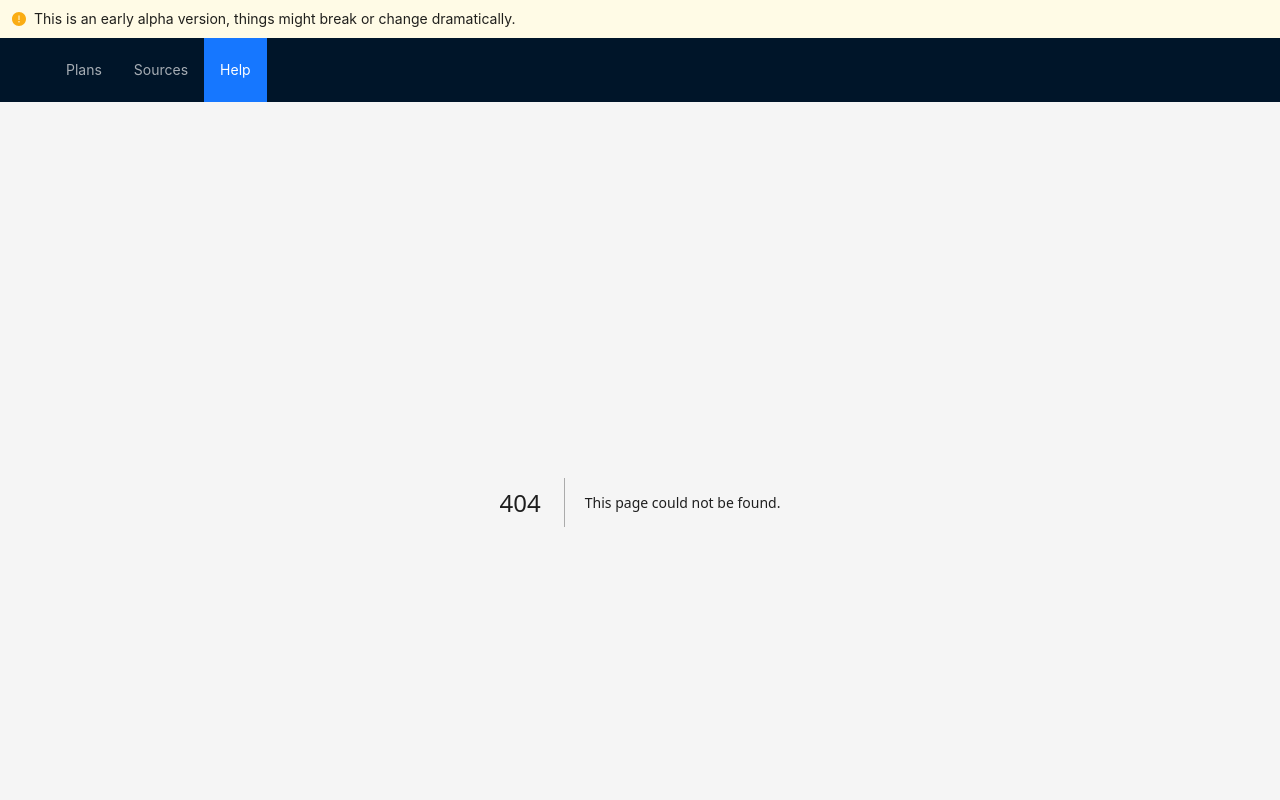
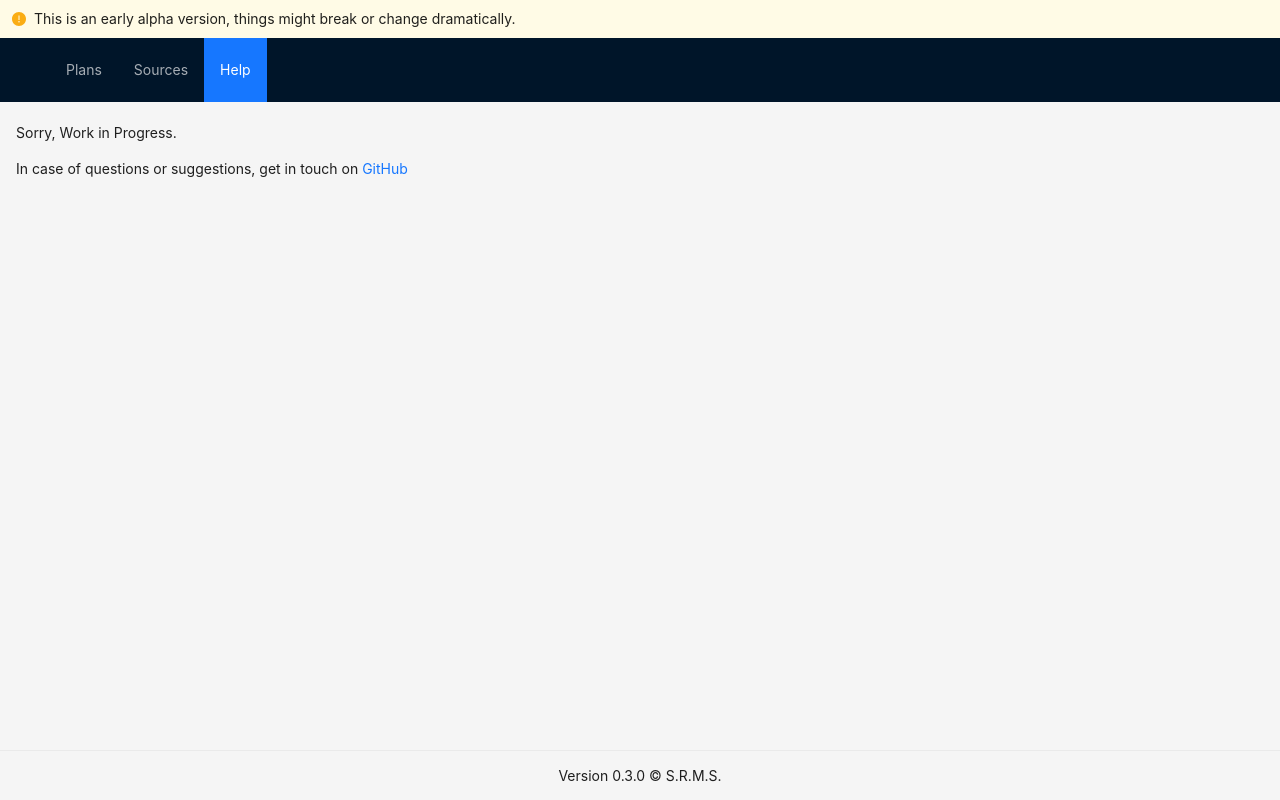
Before and after one commit to treble-snake/workout-plan-analyzer, a Next.js app: page /help in a window 1280 px wide. Before the commit this address had no page. Shown: the top 800 px of the page. Built offline with nearby package versions, Linux system fonts and the light colour scheme.

Commit message:
chore: add help page stub

```diff
--- a/components/layout/MainLayout.tsx
+++ b/components/layout/MainLayout.tsx
@@ -10,9 +10,8 @@ export const MainLayout = ({children}: any) => {
 
   return <>
     <Head>
-      <title>Workout Plan Analyzer</title>
-      {/*<meta name="description" content="" />*/}
-      {/*<link rel="icon" href="/favicon.ico" />*/}
+      <title>{'Icebreaker "Bicep"'}</title>
+      <meta name="description" content="Your little helper in composing and analyzing workout plans for hypertrophy" />
     </Head>
     <Layout className={styles.container}>
       <Alert type={'warning'}
--- /dev/null
+++ b/pages/help.tsx
@@ -0,0 +1,19 @@
+import {NextPage} from 'next';
+import React from 'react';
+import {Typography} from 'antd';
+
+export const Sources: NextPage = () => {
+  return (<>
+      <Typography.Paragraph style={{marginTop: 20}}>
+        Sorry, Work in Progress.
+      </Typography.Paragraph>
+      <Typography.Paragraph>
+        In case of questions or suggestions, get in touch on{' '}
+        <a href={'https://github.com/treble-snake/workout-plan-analyzer'}
+           rel={'noopener noreferrer'} target={'_blank'}>GitHub</a>
+      </Typography.Paragraph>
+    </>
+  );
+};
+
+export default Sources;
```
Also changed, not shown: public/vercel.svg (deleted).
